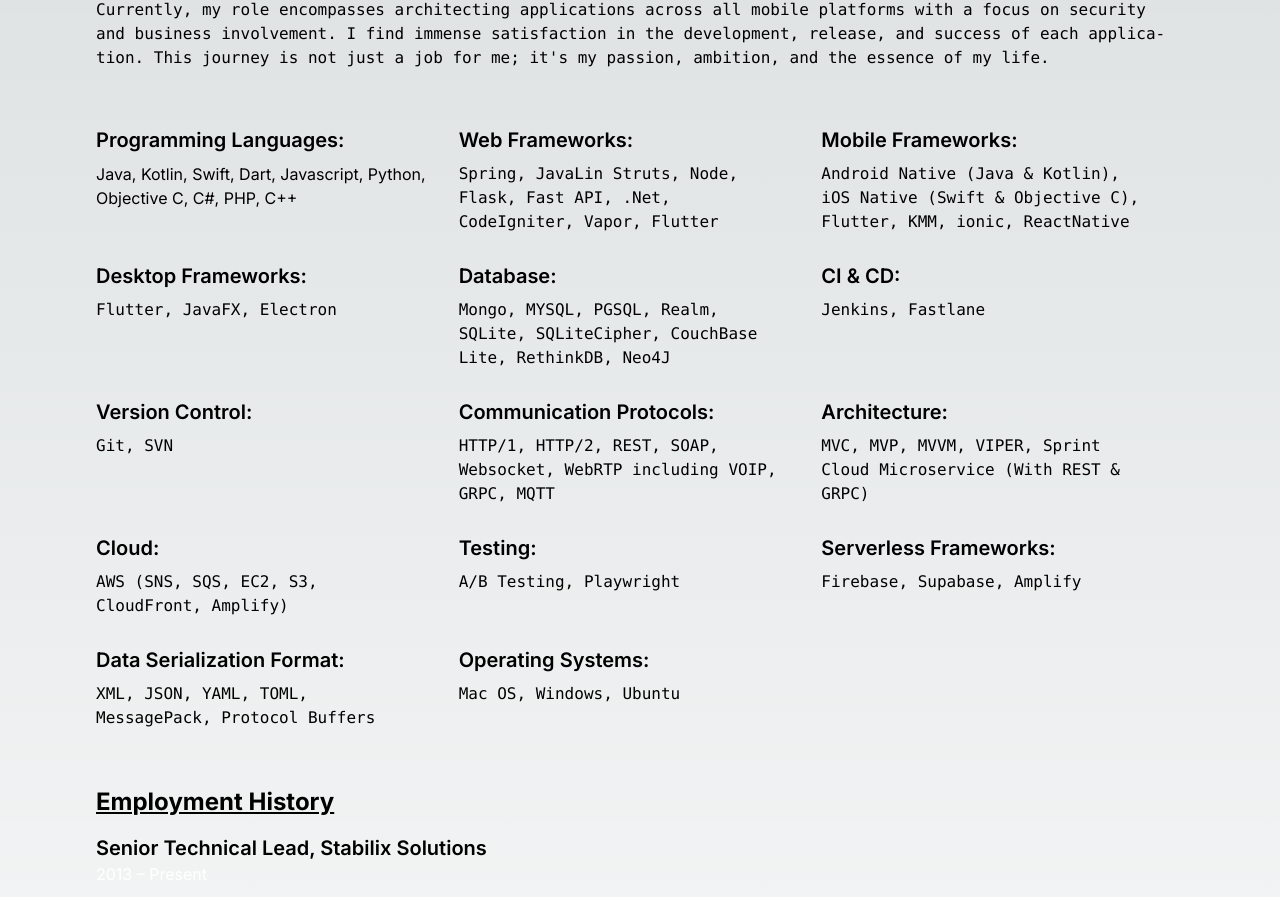
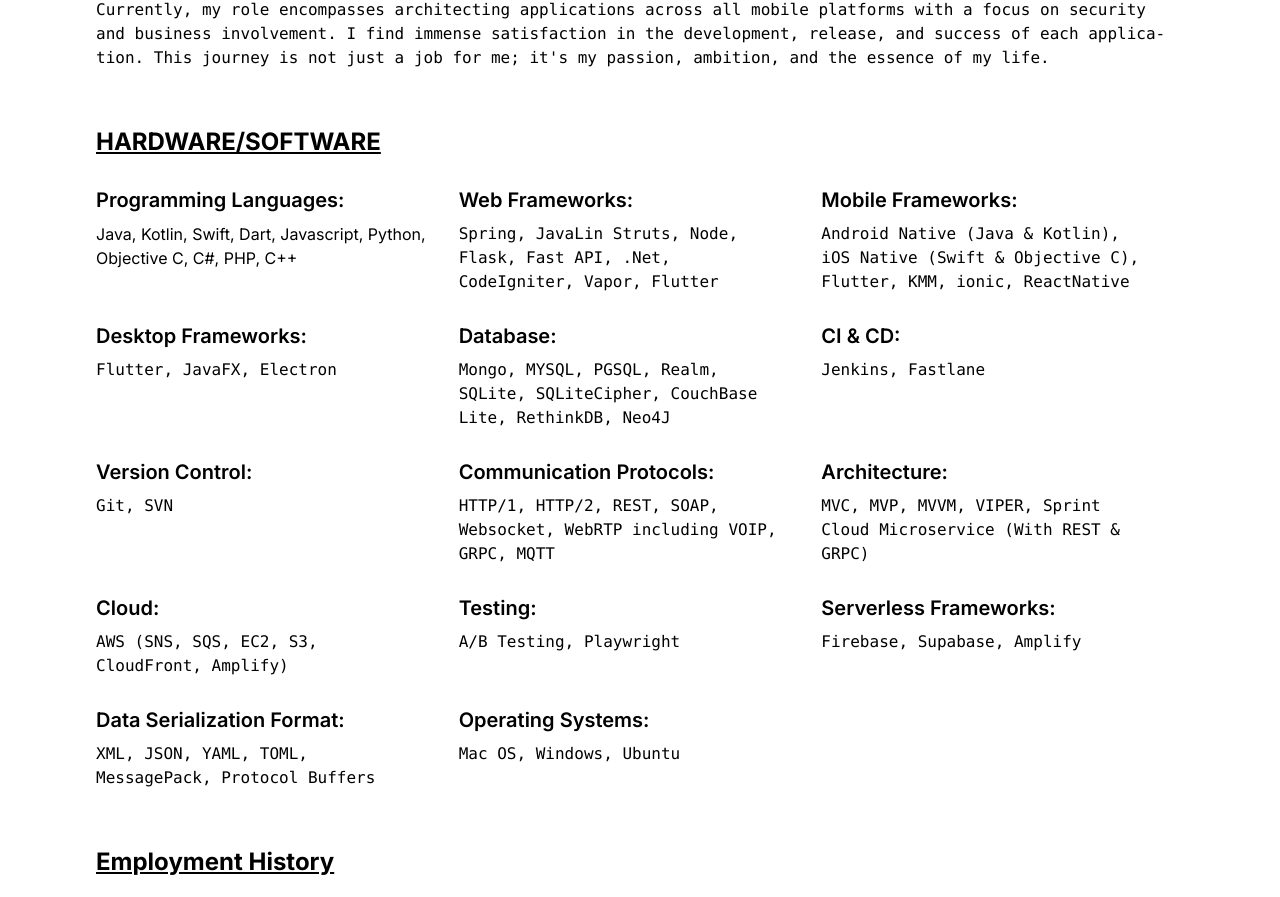
Before and after one commit to sudhi001/sudhi001.github.io, a Next.js app: page / in a window 1280 px wide. Shown: the part 458-1355 px from the top of the page. Built offline with nearby package versions, Linux system fonts and the light colour scheme.

Commit message:
feat:ui fixes

```diff
--- a/app/globals.css
+++ b/app/globals.css
@@ -3,22 +3,15 @@
 @tailwind utilities;
 
 :root {
-  --foreground-rgb: 0, 0, 0;
-  --background-start-rgb: 214, 219, 220;
-  --background-end-rgb: 255, 255, 255;
-  --linkColor: #000;
-  --bgColor:#fff;
+  --foreground: #000;
+  --background: #fff;
 }
-[data-theme='dark'] {
-  --linkColor: #fff;
-  --bgColor:#000;
-}
+
 
 @media (prefers-color-scheme: dark) {
   :root {
-    --foreground-rgb: 255, 255, 255;
-    --background-start-rgb: 0, 0, 0;
-    --background-end-rgb: 0, 0, 0;
+    --foreground: #fff;
+    --background: #000;
   }
 }
 
@@ -34,11 +27,6 @@
   -moz-osx-font-smoothing: grayscale;
   text-rendering: optimizeLegibility;
   hyphens: auto;
-  color: rgb(var(--foreground-rgb));
-  background: linear-gradient(
-      to bottom,
-      transparent,
-      rgb(var(--background-end-rgb))
-    )
-    rgb(var(--background-start-rgb));
+  color: var(--foreground);
+  background: var(--background);
 }
--- a/app/page.tsx
+++ b/app/page.tsx
@@ -1,6 +1,5 @@
 import ProfileBio from '../components/profile/bio/Bio'
 import ProfileAboutMe from '../components/profile/about/AboutMe'
-import styles from '../styles/home.module.css'
 import ProfileImage from '../components/profile/image/Image'
 import { FontAwesomeIcon } from '@fortawesome/react-fontawesome'
 import { faGithub, faXTwitter } from '@fortawesome/free-brands-svg-icons'
--- a/components/profile/about/AboutMe.js
+++ b/components/profile/about/AboutMe.js
@@ -8,7 +8,9 @@
               </p>
               <p className="pt-7 font-mono">Currently, my role encompasses architecting applications across all mobile platforms with a focus on security and business involvement. I find immense satisfaction in the development, release, and success of each application. This journey is not just a job for me; it's my passion, ambition, and the essence of my life.
               </p>
-              <div className="max-w-full mx-auto  pt-14 grid  lg:grid-cols-3 ">
+              <div className="max-w-full mx-auto  pt-14 ">
+              <h1 className="text-2xl font-bold  underline">HARDWARE/SOFTWARE</h1>
+              <div className="grid  lg:grid-cols-3 mt-7">
                   <div className="mb-7 mr-7">
                     <h2 className="text-xl font-semibold  mb-2">Programming Languages:</h2>
                     <p>Java, Kotlin, Swift, Dart, Javascript, Python, Objective C, C#, PHP, C++</p>
@@ -79,13 +81,12 @@
                     <p className='font-mono'>Mac OS, Windows, Ubuntu</p>
                   </div>
                 </div>
-
+                </div>
                 <div className="max-w-full mx-auto pt-7 ">
-    <h1 className="text-2xl font-bold mb-4 underline">Employment History</h1>
-
+    <h2 className="text-2xl font-bold mb-4 underline">Employment History</h2>
     <div className="mb-6">
-      <h2 className="text-xl font-semibold ">Senior Technical Lead, Stabilix Solutions</h2>
-      <p className="text-white pb-7">2013 – Present</p>
+      <p className="text-xl font-semibold ">Senior Technical Lead, Stabilix Solutions</p>
+      <p className="pb-4">2013 – Present</p>
       <ul className="list-disc pl-6 font-mono">
         <li>Created numerous projects across various domains including Healthcare, Insurance, and Identity Management.</li>
         <li>Proficient in Android, iOS, and Web application development; adept at deployment, testing, and overseeing project management tasks.</li>
@@ -98,7 +99,7 @@
 
     <div className="mb-6">
       <h2 className="text-xl font-semibold ">Software Engineer, Zayan Infotech, India</h2>
-      <p className="text-white pb-7">2012 – 2013</p>
+      <p className="pb-4">2012 – 2013</p>
       <ul className="list-disc pl-6 font-mono">
         <li>Managed multiple Hospitality, Educational, Utility Development projects including web services.</li>
         <li>Performed as a Full Stack Developer.</li>
--- a/components/profile/image/Image.js
+++ b/components/profile/image/Image.js
@@ -6,7 +6,7 @@
             alt=" Profile Image"
             width={200}
             height={200}
-            className="inline-block h-40 w-40 rounded-full ring-2 ring-white "
+            className="inline-block h-40 w-40 rounded-full ring-2 dark:ring-white  ring-black"
             />
         </div>
   }
```
Also changed, not shown: styles/home.module.css (deleted, +0 -36 lines).
